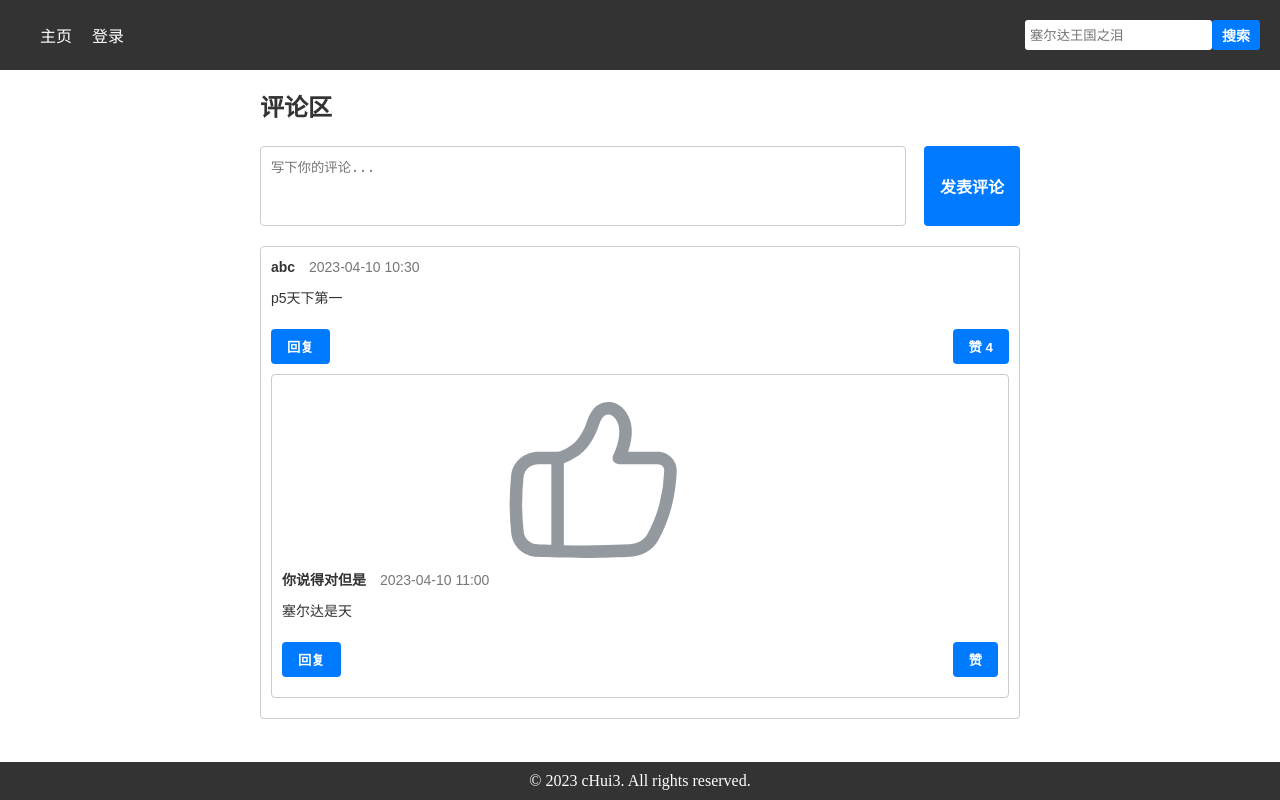
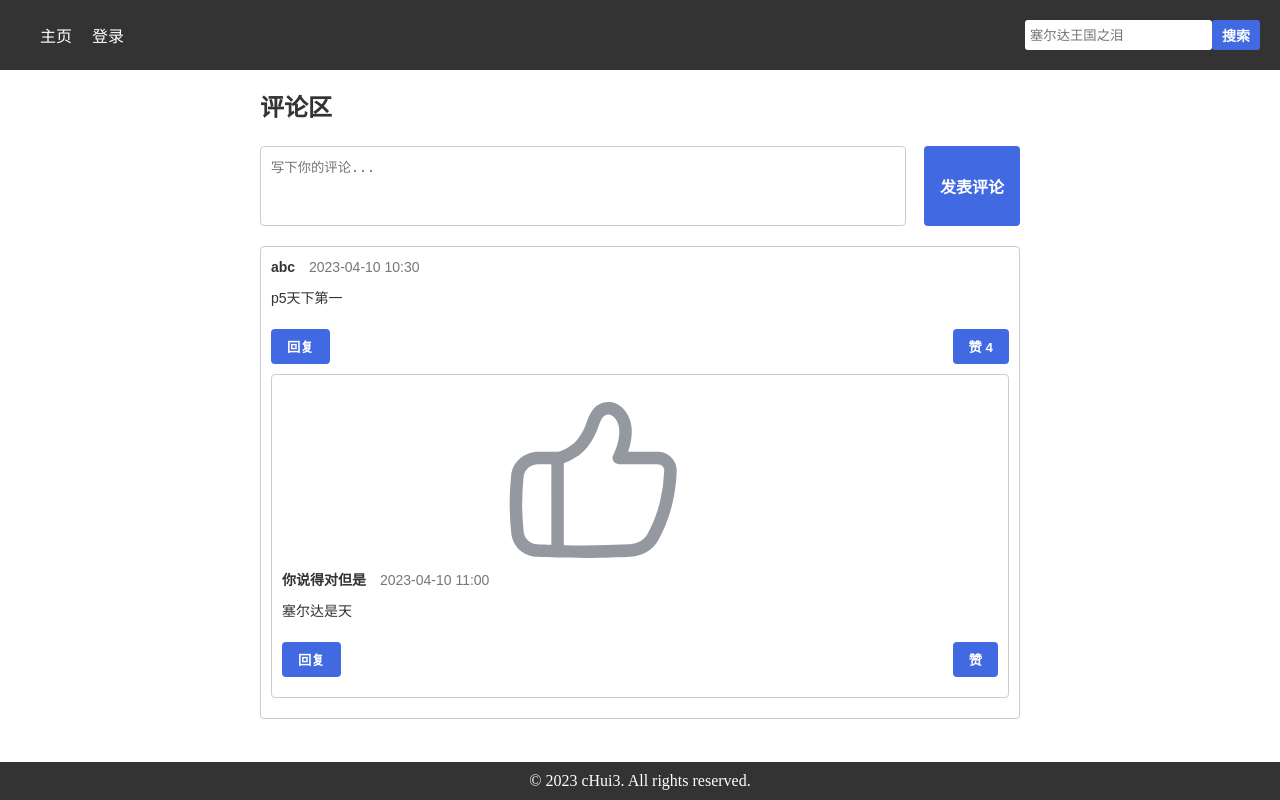
Before and after one commit to hhhhhk1106/Artwork-Website, a PHP site: page /html/comment.html in a window 1280 px wide. Run offline with PHP 8.4, Linux system fonts and the light colour scheme.

Commit message:
按钮颜色修改

```diff
--- a/css/style_comment.css
+++ b/css/style_comment.css
@@ -60,7 +60,7 @@ form button {
   color: #fff;
   border: none;
   padding: 5px 10px;
-  background-color: #007bff;
+  background-color: royalblue;
   color: #fff;
   border: none;
   border-radius: 3px;
@@ -120,7 +120,7 @@ footer {
   .comment-form button {
     display: block;
     padding: 8px 16px;
-    background-color: #007bff;
+    background-color: royalblue;
     color: #fff;
     border: none;
     border-radius: 4px;
@@ -172,7 +172,7 @@ footer {
     display: block;
     margin: 10px 0;
     padding: 8px 16px;
-    background-color: #007bff;
+    background-color: royalblue;
     color: #fff;
     border: none;
     border-radius: 4px;
@@ -184,7 +184,7 @@ footer {
     display: block;
     margin: 10px 0;
     padding: 8px 16px;
-    background-color: #007bff;
+    background-color: royalblue;
     color: #fff;
     border: none;
     border-radius: 4px;
--- a/css/style_detail.css
+++ b/css/style_detail.css
@@ -66,7 +66,7 @@ form button {
 	color: #fff;
 	border: none;
 	padding: 5px 10px;
-  background-color: #007bff;
+  background-color: royalblue;
   color: #fff;
   border: none;
   border-radius: 3px;
--- a/css/style_login.css
+++ b/css/style_login.css
@@ -75,7 +75,7 @@ button[type="submit"] {
 }
 
 button[type="submit"]:hover {
-  background-color: #0069d9;
+  background-color: royalblue;
 }
 
 .form-links {
@@ -91,7 +91,7 @@ button[type="submit"]:hover {
 }
 
 .form-links a:hover {
-  color: #0069d9;
+  color: royalblue;
 }
 
 div.line {
--- a/css/style_main.css
+++ b/css/style_main.css
@@ -77,7 +77,7 @@ form button {
 	color: #fff;
 	border: none;
 	padding: 5px 10px;
-  background-color: #007bff;
+  background-color: royalblue;
   color: #fff;
   border: none;
   border-radius: 3px;
--- a/css/style_register.css
+++ b/css/style_register.css
@@ -84,7 +84,7 @@ button[type="submit"] {
 }
 
 button[type="submit"]:hover {
-  background-color: #0069d9;
+  background-color: royalblue;
 }
 
 .form-links {
@@ -100,7 +100,7 @@ button[type="submit"]:hover {
 }
 
 .form-links a:hover {
-  color: #0069d9;
+  color: royalblue;
 }
 
 .form-control .error {
--- a/css/style_searchpage.css
+++ b/css/style_searchpage.css
@@ -147,7 +147,7 @@ button {
   border: none;
   margin: 10px;
   padding: 10px 20px;
-  background-color: #007bff;
+  background-color: royalblue;
   color: #fff;
   border: none;
   border-radius: 3px;
--- a/css/style_shoppingcart.css
+++ b/css/style_shoppingcart.css
@@ -60,7 +60,7 @@
     color: #fff;
     border: none;
     padding: 5px 10px;
-    background-color: #007bff;
+    background-color: royalblue;
     color: #fff;
     border: none;
     border-radius: 3px;
@@ -88,6 +88,7 @@
     max-width: 800px;
     margin: 0 auto;
     padding: 20px;
+    margin-bottom: 20px;
   }
 
   h1 {
@@ -148,7 +149,7 @@
     display: block;
     margin: 10px 0;
     padding: 8px 16px;
-    background-color: #007bff;
+    background-color: royalblue;
     color: #fff;
     border: none;
     border-radius: 4px;
```
Also changed, not shown: js/issue.js (+9 -7 lines).
